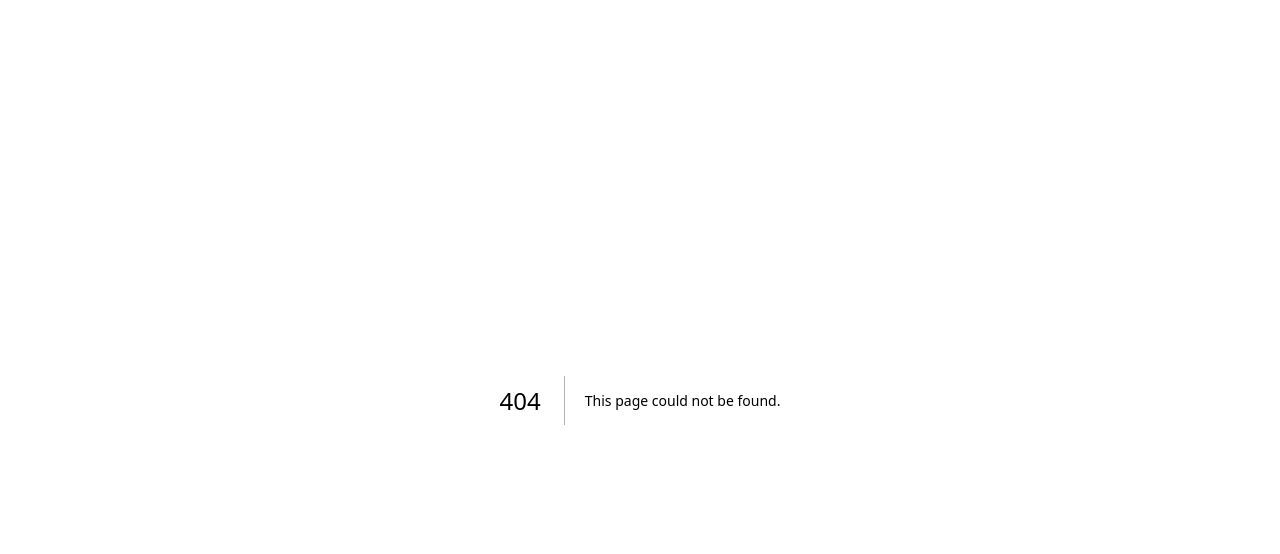
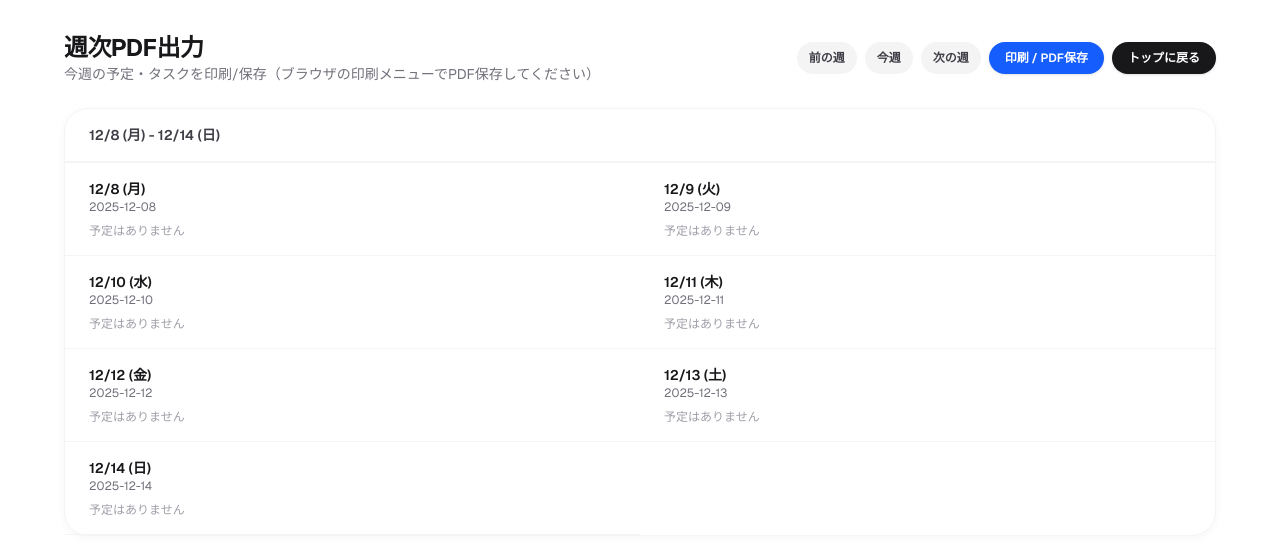
Before and after one commit to reskilltousan/family-exam-planner, a Next.js app in the folder web/: page /print-week in a window 1280 px wide. Before the commit this address had no page. Shown: the top 554 px of the page. Built offline with nearby package versions, Linux system fonts and the light colour scheme.

Commit message:
Add print-week page for weekly PDF/print export

```diff
--- /dev/null
+++ b/web/src/app/print-week/page.tsx
@@ -0,0 +1,218 @@
+"use client";
+
+import Link from "next/link";
+import { useEffect, useMemo, useState } from "react";
+
+type Event = {
+  id: string;
+  title: string;
+  date: string;
+  timeRange: string;
+  location?: string;
+  tag: string;
+  tagColor: string;
+};
+
+type Task = {
+  id: string;
+  title: string;
+  due: string;
+  status: string;
+};
+
+export default function PrintWeekPage() {
+  const [events, setEvents] = useState<Event[]>([]);
+  const [tasks, setTasks] = useState<Task[]>([]);
+  const [weekOffset, setWeekOffset] = useState(0);
+  const weekDays = useMemo(() => buildWeekDays(todayIso(), weekOffset), [weekOffset]);
+
+  // load from localStorage (mock data + admission-derived events)
+  useEffect(() => {
+    if (typeof window === "undefined") return;
+    try {
+      const evRaw = window.localStorage.getItem("mockEvents");
+      const taskRaw = window.localStorage.getItem("mockTasks");
+      const baseEvents: Event[] = evRaw ? JSON.parse(evRaw) : [];
+      const baseTasks: Task[] = taskRaw ? JSON.parse(taskRaw) : [];
+
+      const favRaw = window.localStorage.getItem("hsFavorites");
+      const examRaw = window.localStorage.getItem("hsExamEntries");
+      const admission: Event[] = [];
+      if (favRaw && examRaw) {
+        const favs = JSON.parse(favRaw) as Record<string, boolean>;
+        const exams = JSON.parse(examRaw) as Record<string, any[]>;
+        Object.entries(favs).forEach(([key, isFav]) => {
+          if (!isFav) return;
+          const entries = exams[key];
+          if (!Array.isArray(entries)) return;
+          const parts = key.split(":");
+          const schoolName = parts[2] ?? "学校";
+          entries.forEach((entry) => {
+            const suffix = entry.kind ? ` (${entry.kind})` : "";
+            const courseLabel = entry.course ? ` ${entry.course}` : "";
+            const addEvent = (date: string | null, label: string) => {
+              if (!date) return;
+              admission.push({
+                id: `hs-${key}-${entry.id}-${label}`,
+                title: `${schoolName}${courseLabel} ${label}${suffix}`,
+                date,
+                timeRange: "終日",
+                location: schoolName,
+                tag: "入試",
+                tagColor: "bg-red-100 text-red-700",
+              });
+            };
+            addEvent(entry.applyStart, "願書受付開始");
+            addEvent(entry.applyEnd, "願書締切");
+            addEvent(entry.examDate, "試験日");
+            addEvent(entry.resultDate, "合格発表");
+            addEvent(entry.procedureDeadline, "入学手続締切");
+          });
+        });
+      }
+
+      setEvents([...baseEvents.filter((e) => !e.id?.startsWith?.("hs-")), ...admission]);
+      setTasks(baseTasks);
+    } catch (e) {
+      console.warn("print-week load error", e);
+    }
+  }, []);
+
+  const eventsByDay = useMemo(() => {
+    return events.reduce<Record<string, Event[]>>((acc, ev) => {
+      if (!acc[ev.date]) acc[ev.date] = [];
+      acc[ev.date].push(ev);
+      return acc;
+    }, {});
+  }, [events]);
+
+  const tasksByDay = useMemo(() => {
+    return tasks.reduce<Record<string, Task[]>>((acc, t) => {
+      if (!acc[t.due]) acc[t.due] = [];
+      acc[t.due].push(t);
+      return acc;
+    }, {});
+  }, [tasks]);
+
+  return (
+    <div className="min-h-screen bg-white px-6 py-8 font-sans text-zinc-900">
+      <div className="mx-auto max-w-6xl space-y-6">
+        <header className="flex flex-wrap items-center gap-3">
+          <div>
+            <h1 className="text-2xl font-bold tracking-tight">週次PDF出力</h1>
+            <p className="text-sm text-zinc-500">
+              今週の予定・タスクを印刷/保存（ブラウザの印刷メニューでPDF保存してください）
+            </p>
+          </div>
+          <div className="ml-auto flex flex-wrap gap-2">
+            <button
+              onClick={() => setWeekOffset((v) => v - 1)}
+              className="rounded-full bg-zinc-100 px-3 py-2 text-xs font-semibold text-zinc-700 hover:bg-zinc-200"
+            >
+              前の週
+            </button>
+            <button
+              onClick={() => setWeekOffset(0)}
+              className="rounded-full bg-zinc-100 px-3 py-2 text-xs font-semibold text-zinc-700 hover:bg-zinc-200"
+            >
+              今週
+            </button>
+            <button
+              onClick={() => setWeekOffset((v) => v + 1)}
+              className="rounded-full bg-zinc-100 px-3 py-2 text-xs font-semibold text-zinc-700 hover:bg-zinc-200"
+            >
+              次の週
+            </button>
+            <button
+              onClick={() => window.print()}
+              className="rounded-full bg-blue-600 px-4 py-2 text-xs font-semibold text-white shadow-sm hover:opacity-90"
+            >
+              印刷 / PDF保存
+            </button>
+            <Link
+              href="/"
+              className="rounded-full bg-zinc-900 px-4 py-2 text-xs font-semibold text-white shadow-sm hover:opacity-90"
+            >
+              トップに戻る
+            </Link>
+          </div>
+        </header>
+
+        <div className="rounded-3xl border border-zinc-100 bg-white shadow-[0_2px_8px_rgba(0,0,0,0.04)]">
+          <div className="border-b border-zinc-100 px-6 py-4 text-sm font-semibold text-zinc-700">
+            {formatWeekRange(weekDays)}
+          </div>
+          <div className="grid gap-0 border-t border-zinc-100 md:grid-cols-2">
+            {weekDays.map((day) => (
+              <div key={day.date} className="border-b border-zinc-100 px-6 py-4">
+                <div className="mb-2 flex items-center justify-between">
+                  <div>
+                    <div className="text-sm font-semibold text-zinc-900">{day.label}</div>
+                    <div className="text-xs text-zinc-500">{day.date}</div>
+                  </div>
+                </div>
+                <div className="space-y-2">
+                  {(eventsByDay[day.date] || []).map((ev) => (
+                    <div key={ev.id} className="rounded-xl border border-zinc-100 bg-zinc-50 px-3 py-2 text-sm">
+                      <div className="flex items-center justify-between gap-2">
+                        <span className="font-semibold text-zinc-900">{ev.title}</span>
+                        <span className={`rounded-full px-2 py-0.5 text-[11px] font-semibold ${ev.tagColor}`}>{ev.tag}</span>
+                      </div>
+                      <div className="text-xs text-zinc-500">
+                        {ev.timeRange}
+                        {ev.location ? ` / ${ev.location}` : ""}
+                      </div>
+                    </div>
+                  ))}
+                  {(tasksByDay[day.date] || []).map((t) => (
+                    <div key={t.id} className="rounded-xl border border-amber-100 bg-amber-50 px-3 py-2 text-sm">
+                      <div className="flex items-center justify-between gap-2">
+                        <span className="font-semibold text-zinc-900">{t.title}</span>
+                        <span className="rounded-full bg-white px-2 py-0.5 text-[11px] font-semibold text-amber-700">{t.status}</span>
+                      </div>
+                    </div>
+                  ))}
+                  {!((eventsByDay[day.date] || []).length || (tasksByDay[day.date] || []).length) && (
+                    <div className="text-xs text-zinc-400">予定はありません</div>
+                  )}
+                </div>
+              </div>
+            ))}
+          </div>
+        </div>
+      </div>
+    </div>
+  );
+}
+
+function todayIso() {
+  return new Date().toISOString().slice(0, 10);
+}
+function addDaysString(base: Date, days: number) {
+  const d = new Date(base);
+  d.setDate(d.getDate() + days);
+  return d.toISOString().slice(0, 10);
+}
+function buildWeekDays(today: string, offset: number) {
+  const start = startOfWeek(new Date(today), offset);
+  return Array.from({ length: 7 }).map((_, i) => {
+    const d = addDaysString(start, i);
+    return { date: d, label: formatLabel(d) };
+  });
+}
+function startOfWeek(base: Date, offsetWeeks: number) {
+  const d = new Date(base);
+  const day = d.getDay();
+  const diff = (day + 6) % 7; // Monday start
+  d.setDate(d.getDate() - diff + offsetWeeks * 7);
+  return d;
+}
+function formatLabel(iso: string) {
+  const d = new Date(iso);
+  const w = ["月", "火", "水", "木", "金", "土", "日"][d.getDay() === 0 ? 6 : d.getDay() - 1];
+  return `${d.getMonth() + 1}/${d.getDate()} (${w})`;
+}
+function formatWeekRange(weekDays: { date: string; label: string }[]) {
+  if (!weekDays.length) return "";
+  return `${weekDays[0].label} - ${weekDays[6].label}`;
+}
```
Also changed, not shown: 2 other files (tests, documents, lock files or other folders).
